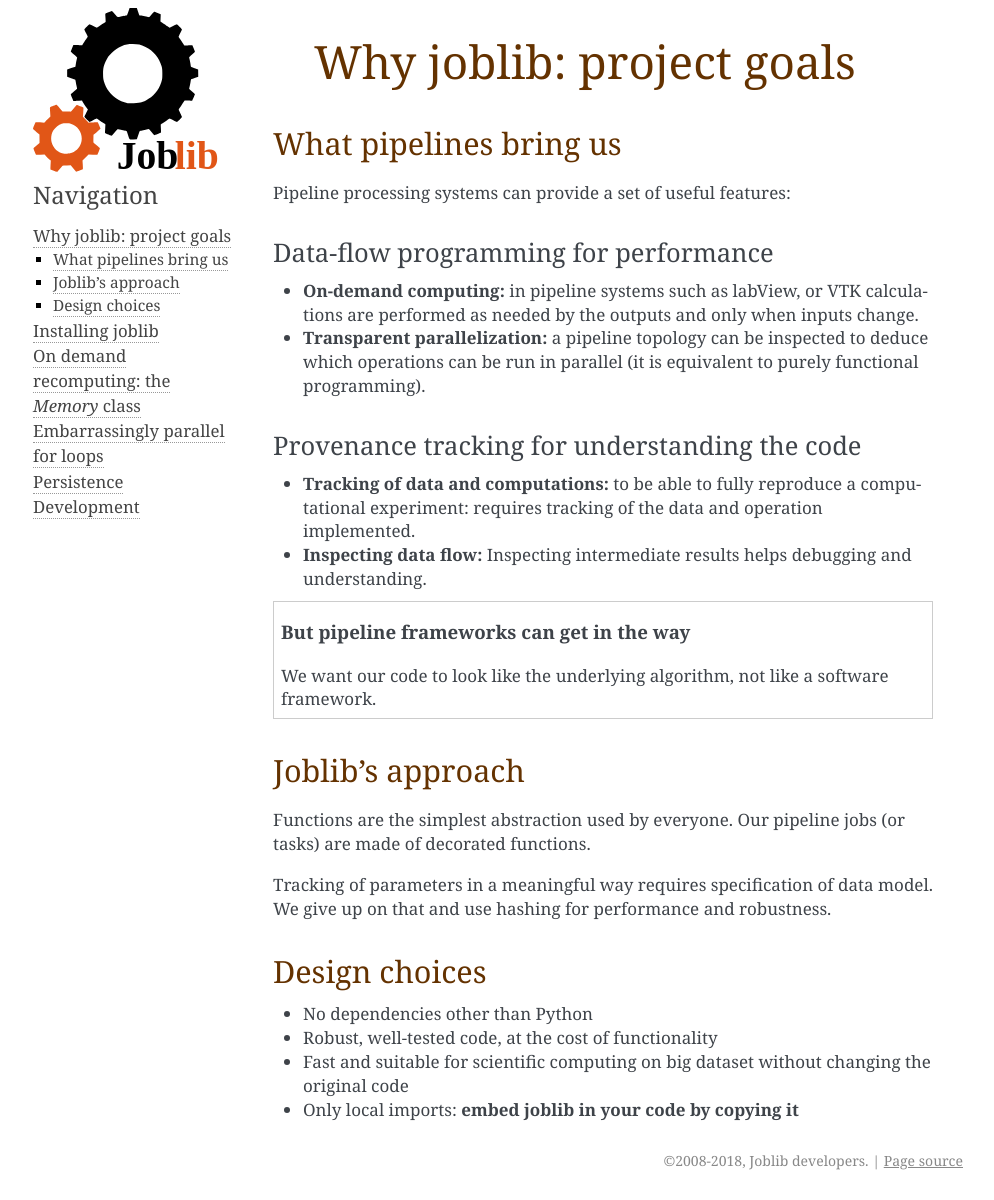
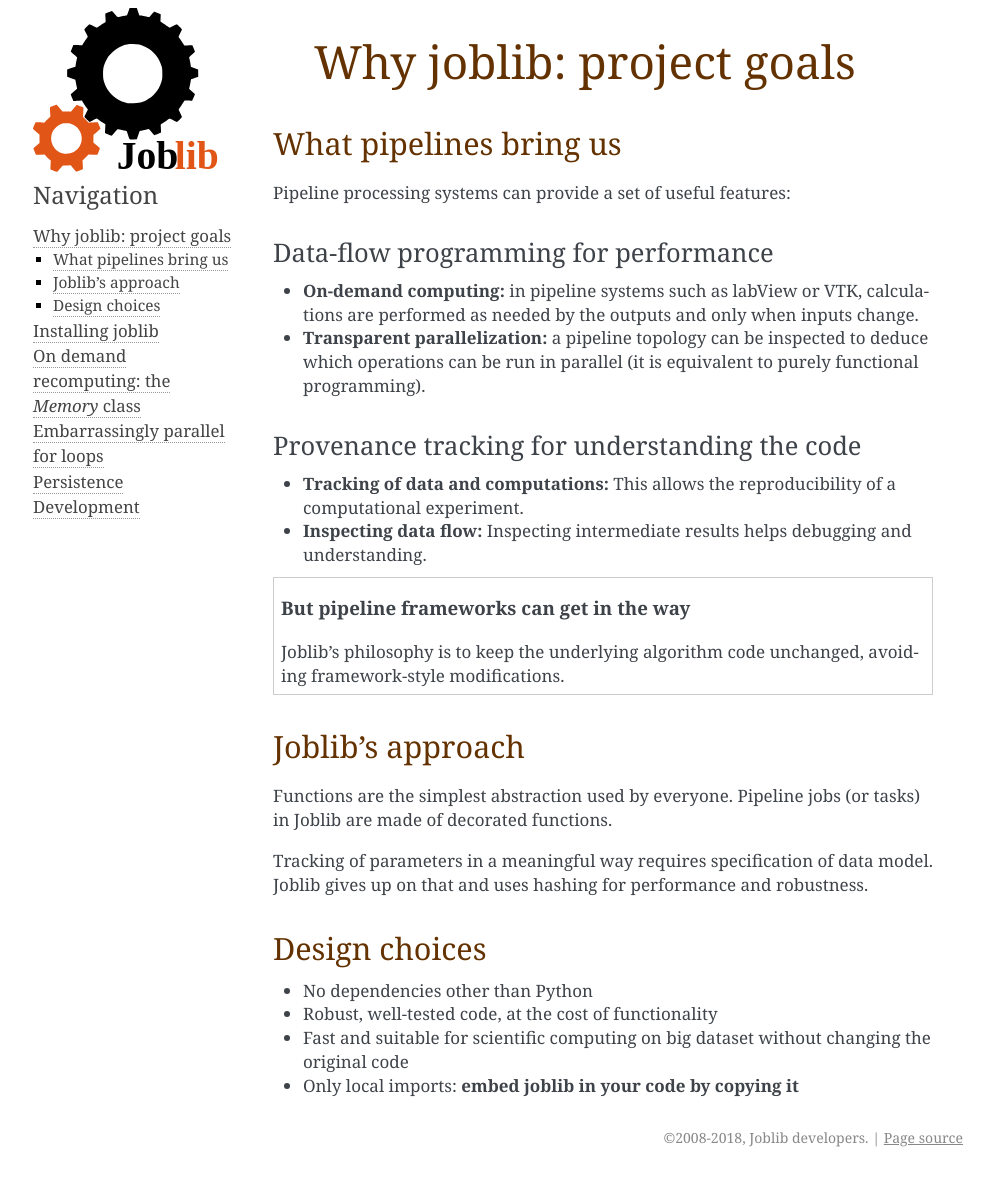
Before and after one commit to joblib/joblib, a Sphinx documentation site: the page built from doc/why.rst, in a window 1280 px wide. Shown: the whole page, without its empty margins (147-1141 px from the left). Built offline with Sphinx 7.4.7, drawn with Linux system fonts in a browser that asks for light colours; formulas are drawn with MathJax 3; pages that are not in the unit, such as notebooks, are missing from menus; after the commit the page ends 1177 px from its top, so only the background shows below that.

Commit message:
why_documentation_cleanup

```diff
--- a/doc/why.rst
+++ b/doc/why.rst
@@ -1,16 +1,16 @@
 
 Why joblib: project goals
-===========================
+=========================
 
 What pipelines bring us
---------------------------
+-----------------------
 
 Pipeline processing systems can provide a set of useful features:
 
 Data-flow programming for performance
-......................................
+.....................................
 
-* **On-demand computing:** in pipeline systems such as labView, or VTK
+* **On-demand computing:** in pipeline systems such as labView or VTK,
   calculations are performed as needed by the outputs and only when
   inputs change.
 
@@ -19,11 +19,10 @@ Data-flow programming for performance
   purely functional programming).
 
 Provenance tracking for understanding the code
-...............................................
+..............................................
 
-* **Tracking of data and computations:** to be able to fully reproduce a
-  computational experiment: requires tracking of the data and operation
-  implemented.
+* **Tracking of data and computations:** This allows the reproducibility of a
+  computational experiment.
 
 * **Inspecting data flow:** Inspecting intermediate results helps
   debugging and understanding.
@@ -31,21 +30,21 @@ Provenance tracking for understanding the code
 .. topic:: But pipeline frameworks can get in the way
     :class: warning
 
-    We want our code to look like the underlying algorithm,
-    not like a software framework.
+    Joblib's philosophy is to keep the underlying algorithm code unchanged,
+    avoiding framework-style modifications.
 
 Joblib's approach
---------------------
+-----------------
 
-Functions are the simplest abstraction used by everyone. Our pipeline
-jobs (or tasks) are made of decorated functions.
+Functions are the simplest abstraction used by everyone. Pipeline
+jobs (or tasks) in Joblib are made of decorated functions.
 
 Tracking of parameters in a meaningful way requires specification of
-data model. We give up on that and use hashing for performance and
+data model. Joblib gives up on that and uses hashing for performance and
 robustness.
 
 Design choices
----------------
+--------------
 
 * No dependencies other than Python
 
```
